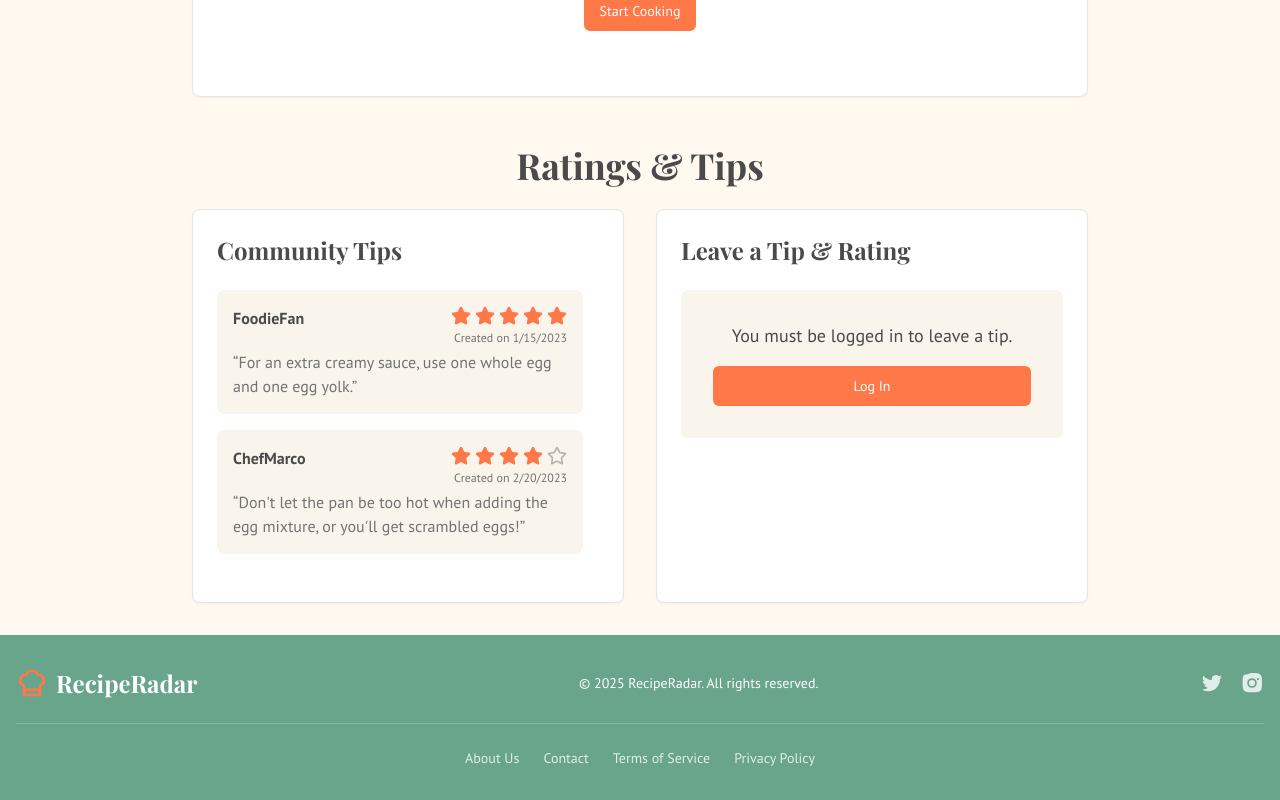
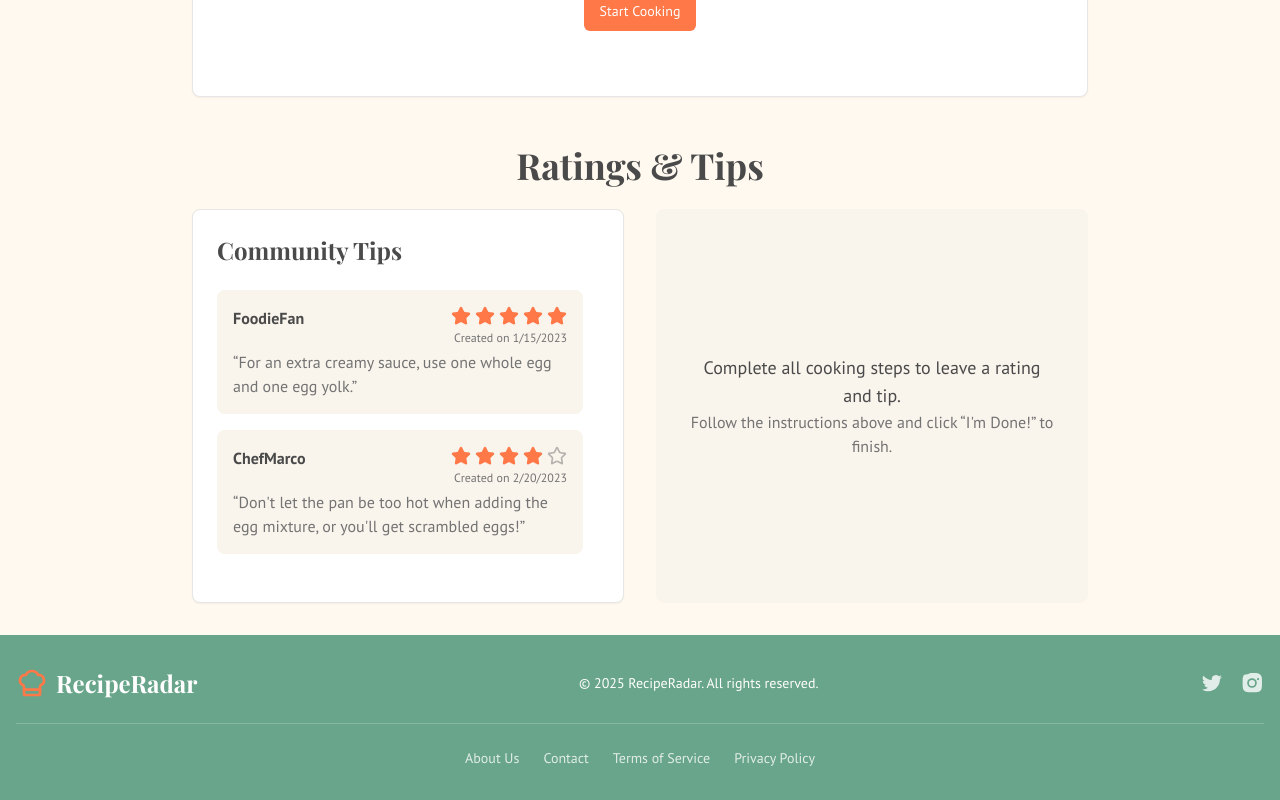
Before and after one commit to indiancoder264/recipe_radar, a Next.js app: page /recipes/1 in a window 1280 px wide. Shown: the part 1218-2018 px from the top of the page. Built offline with nearby package versions, Linux system fonts and the light colour scheme.

Commit message:
adjusting space in recipe page

```diff
--- a/src/app/recipes/[id]/page.tsx
+++ b/src/app/recipes/[id]/page.tsx
@@ -410,6 +410,7 @@ export default function RecipePage() {
             </Card>
 
             {/* Tip Form / Prompt */}
+            {finishedCooking ? (
               <Card>
                 <CardHeader>
                   <h3 className="font-headline text-2xl">
@@ -448,17 +449,12 @@ export default function RecipePage() {
                         />
                       </div>
 
-                    <Button type="submit" className="w-full" disabled={!finishedCooking}>
+                      <Button type="submit" className="w-full">
                         {userTip ? "Update Tip" : "Submit Tip"}
                       </Button>
-                    {!finishedCooking && (
-                      <p className="text-center text-sm text-muted-foreground">
-                        Complete all cooking steps to submit a tip.
-                      </p>
-                    )}
                     </form>
                   ) : (
-                  <div className="text-center p-8 bg-muted rounded-lg flex flex-col justify-center h-full">
+                    <div className="text-center p-8 bg-muted rounded-lg">
                       <p className="mb-4 text-lg">
                         You must be logged in to leave a tip.
                       </p>
@@ -469,6 +465,18 @@ export default function RecipePage() {
                   )}
                 </CardContent>
               </Card>
+            ) : (
+              <div className="text-center p-8 bg-muted rounded-lg flex flex-col items-center justify-center h-full">
+                <p className="text-lg font-medium">
+                  Complete all cooking steps to leave a rating and
+                  tip.
+                </p>
+                <p className="text-muted-foreground">
+                  Follow the instructions above and click “I&apos;m
+                  Done!” to finish.
+                </p>
+              </div>
+            )}
         </div>
         </div>
       </article>
```
Lines whose indentation alone changed are shown as unchanged.
